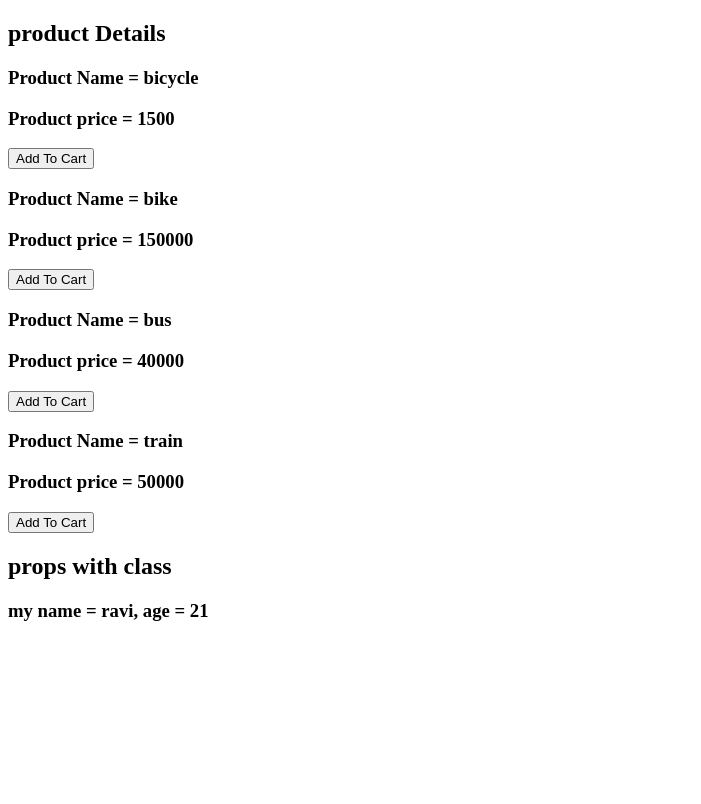
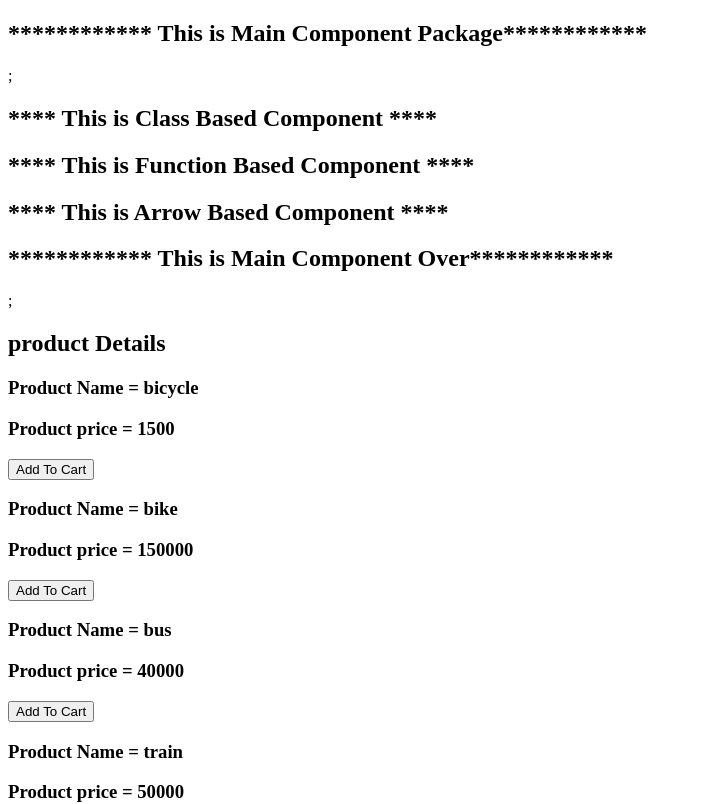
Before and after one commit to himanshujain2121/myfirstreactapp, a React (Vite) app: page / in a window 1280 px wide. Shown: the top 804 px of the page, without its empty margins (0-701 px from the left). Built offline with nearby package versions, Linux system fonts and the light colour scheme.

Commit message:
learn component

```diff
--- a/src/App.jsx
+++ b/src/App.jsx
@@ -8,6 +8,7 @@ import ObjectValues from "./components/ObjectValue"
 import ArrayValues from "./components/ArrayValues"
 import ProductArray from "./components/props/productArray"
 import PropsWithClass from "./components/props/PropsWithClass"
+import MainComponent from "./components/learnComponent/MainComponent"
 
 class App extends React.Component {
    productDetails = [
@@ -19,6 +20,10 @@ class App extends React.Component {
   render(){
     return(
       <>
+       {/* Component start  */}
+      <MainComponent></MainComponent>
+
+
       <ProductArray productDetails={this.productDetails}></ProductArray>
       <PropsWithClass name="ravi" age={21}></PropsWithClass>
 
--- /dev/null
+++ b/src/components/learnComponent/ArrorBasedComponent.jsx
@@ -0,0 +1,9 @@
+let ArrowBasedComponent = () => {
+    return(
+        <>
+        <h2>**** This is Arrow Based Component ****</h2>
+        </>
+    )
+}
+
+export default ArrowBasedComponent
--- /dev/null
+++ b/src/components/learnComponent/ClassBasedComponent.jsx
@@ -0,0 +1,13 @@
+import React from "react";
+
+class ClassBasedCoponent extends React.Component {
+  render() {
+    return (
+      <>
+        <h2>**** This is Class Based Component ****</h2>
+      </>
+    );
+  }
+}
+
+export default ClassBasedCoponent;
--- /dev/null
+++ b/src/components/learnComponent/FunctionBasedComponent.jsx
@@ -0,0 +1,9 @@
+function FunctionBasedComponent (){
+    return (
+        <>
+        <h2>**** This is Function Based Component ****</h2>
+        </>
+    )
+}
+
+export default FunctionBasedComponent
--- /dev/null
+++ b/src/components/learnComponent/MainComponent.jsx
@@ -0,0 +1,23 @@
+import ArrowBasedComponent from "./ArrorBasedComponent";
+import ClassBasedCoponent from "./ClassBasedComponent";
+import FunctionBasedComponent from "./FunctionBasedComponent";
+
+function MainComponent() {
+  return (
+    <>
+      <h2>************ This is Main Component Package************</h2>;
+      {/* Class Based Component */}
+      <ClassBasedCoponent></ClassBasedCoponent>
+
+      {/* Function Based Component */}
+      <FunctionBasedComponent></FunctionBasedComponent>
+
+      {/* Arrow Based Component */}
+      <ArrowBasedComponent></ArrowBasedComponent>
+
+      <h2>************ This is Main Component Over************</h2>;
+    </>
+  );
+}
+
+export default MainComponent;
```
